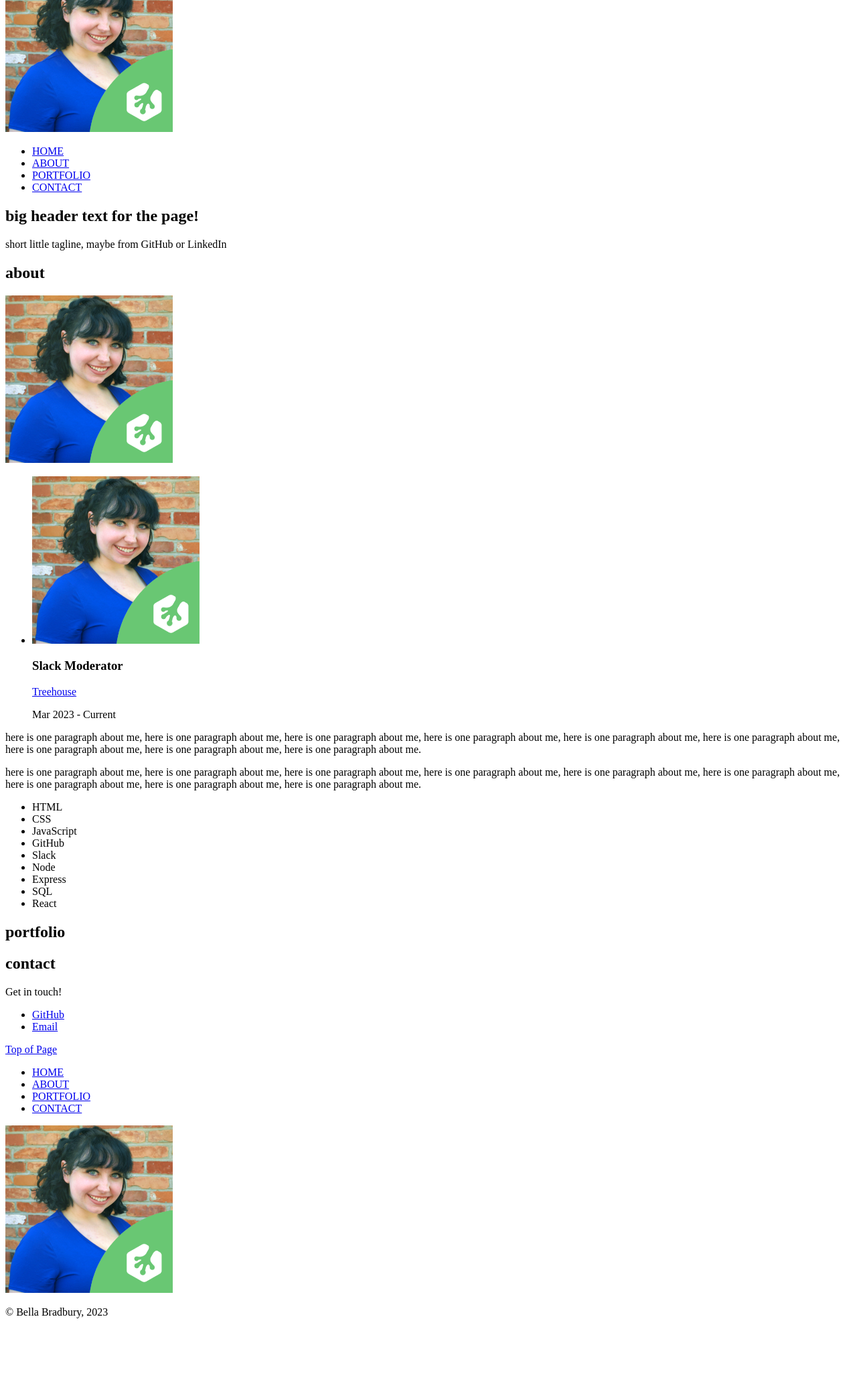
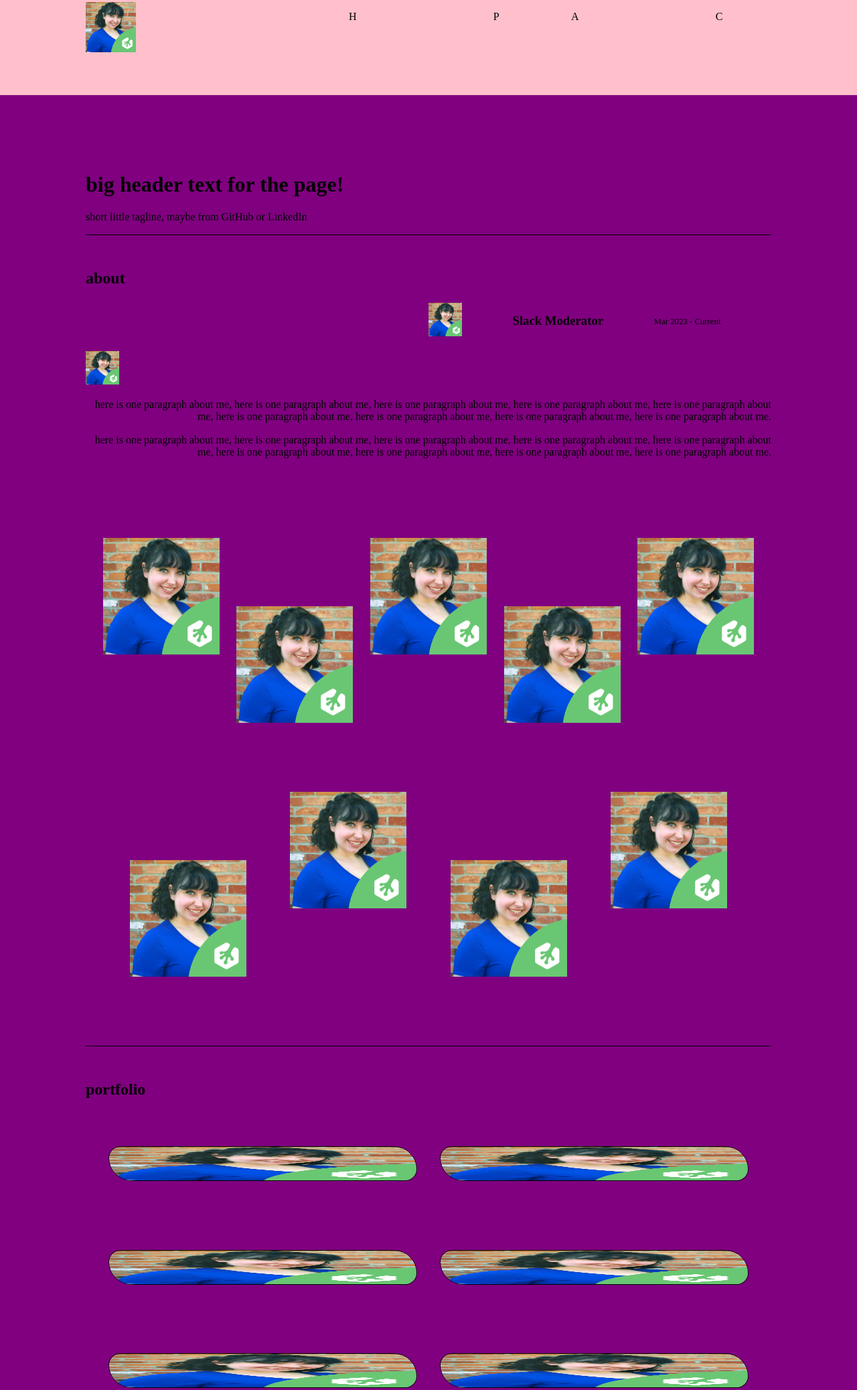
Before and after one commit to BellaBradbury/BellaBradbury.github.io, a plain HTML site: page index.html in a window 1280 px wide. Shown: the part 61-2136 px from the top of the page at 67% size. Before the commit the page ends 2045 px from the top, so only its background shows below. Drawn offline with Linux system fonts and the light colour scheme.

Commit message:
changes for css

```diff
--- a/index.html
+++ b/index.html
@@ -6,65 +6,69 @@
     <title>Bella Bradbury</title>
     <!-- <link rel="icon" type="image/x-icon" href=""> -->
     <meta name="viewport" content="width=device-width, initial-scale=1.0">
-    <!-- <link rel="stylesheet" href=""> -->
+    <link rel="stylesheet" href="css/styles.css">
     <!-- *GOOGLE FONT LINKS HERE* -->
   </head>
 
   <body>
     <header>
-      <nav>
-        <img class="temp-img" src="imgs/temp-img.png" alt="My logo">
-        <ul id="nav-top">
-          <li><a href="#">HOME</a></li>
-          <li><a href="#about">ABOUT</a></li>
-          <li><a href="#folios">PORTFOLIO</a></li>
-          <li><a href="#contact">CONTACT</a></li>
+      <img class="temp-img" src="imgs/temp-img.png" alt="My logo">
+      <nav id="nav-top">
+        <ul class="nav-one">
+          <li><a href="#">H</a></li>
+          <li><a href="#folios">P</a></li>
+        </ul>
+        <ul class="nav-two">
+          <li><a href="#about">A</a></li>
+          <li><a href="#contact">C</a></li>
         </ul>
       </nav>
     </header>
 
     <main>
-      <section>
+      <section id="welcome">
         <h1>big header text for the page!</h1>
         <p>short little tagline, maybe from GitHub or LinkedIn</p>
       </section>
 
       <section id="about">
         <h2>about</h2>
+        <ul class="about-jobs">
+          <li>
+              <a href="https://teamtreehouse.com" target="_blank">
+                <img class="temp-img" src="imgs/temp-img.png" alt="treehouse logo">
+              </a>
+              <div>
+                <h3>Slack Moderator</h3>
+                <p><small>Mar 2023 - Current</small></p>
+              </div>
+          </li>
+        </ul>
         <img class="temp-img" src="imgs/temp-img.png" alt="my headshot">
-        <ul>
-            <li>
-                <img class="temp-img" src="imgs/temp-img.png" alt="treehouse logo">
-                <h3>Slack Moderator</h3>
-                <a href="https://teamtreehouse.com" target="_blank">Treehouse</a>
-                <p>Mar 2023 - Current</p>
-            </li>
-        </ul>
         <p>here is one paragraph about me, here is one paragraph about me, here is one paragraph about me, here is one paragraph about me, here is one paragraph about me, here is one paragraph about me, here is one paragraph about me, here is one paragraph about me, here is one paragraph about me.</p>
         <p>here is one paragraph about me, here is one paragraph about me, here is one paragraph about me, here is one paragraph about me, here is one paragraph about me, here is one paragraph about me, here is one paragraph about me, here is one paragraph about me, here is one paragraph about me.</p>
-        <ul>
-            <li>HTML</li>
-            <li>CSS</li>
-            <li>JavaScript</li>
-            <li>GitHub</li>
-            <li>Slack</li>
-            <li>Node</li>
-            <li>Express</li>
-            <li>SQL</li>
-            <li>React</li>
-        </ul>
+        <div class="about-tech">
+          <img src="imgs/temp-img.png" alt="HTML ICON">
+          <img src="imgs/temp-img.png" alt="CSS ICON">
+          <img src="imgs/temp-img.png" alt="JS ICON">
+          <img src="imgs/temp-img.png" alt="GITHUB ICON">
+          <img src="imgs/temp-img.png" alt="SLACK ICON">
+          <img src="imgs/temp-img.png" alt="NODE ICON">
+          <img src="imgs/temp-img.png" alt="EXPRESS ICON">
+          <img src="imgs/temp-img.png" alt="SQL ICON">
+          <img src="imgs/temp-img.png" alt="REACT ICON">
+        </div>
       </section>
 
       <section id="folios">
         <h2>portfolio</h2>
-        <ul id="js-cot-folios">
+        <div id="folios-cot">
             <!-- PROJECTS DYNAMICALLY INSERTED VIA PROJECTS.JS -->
-        </ul>
+        </div>
       </section>
 
       <section id="contact">
         <h2>contact</h2>
-        <p>Get in touch!</p>
         <ul>
             <li><a href="https://github.com/bellabradbury">GitHub</a></li>
             <li><a href="mailto:bellabradbury.dev@gmail.com">Email</a></li>
@@ -73,15 +77,17 @@
     </main>
 
     <footer>
-        <a href="#top" id="nav-btn-sm">Top of Page</a>
+      <div id="nav-btm">
+        <img class="temp-img" src="imgs/temp-img.png" alt="my logo">
+        <a href="#top" id="nav-btm-sm">Top of Page</a>
         <ul id="nav-btm-md">
-            <li><a href="#">HOME</a></li>
-            <li><a href="#about">ABOUT</a></li>
-            <li><a href="#folios">PORTFOLIO</a></li>
-            <li><a href="#contact">CONTACT</a></li>
+            <li><a href="#">H</a></li>
+            <li><a href="#about">A</a></li>
+            <li><a href="#folios">P</a></li>
+            <li><a href="#contact">C</a></li>
         </ul>
-        <img class="temp-img" src="imgs/temp-img.png" alt="my logo">
-        <p>&copy; Bella Bradbury, 2023</p>
+      </div>
+      <p><small>&copy; Bella Bradbury, 2023</small></p>
     </footer>
   </body>
 
```
